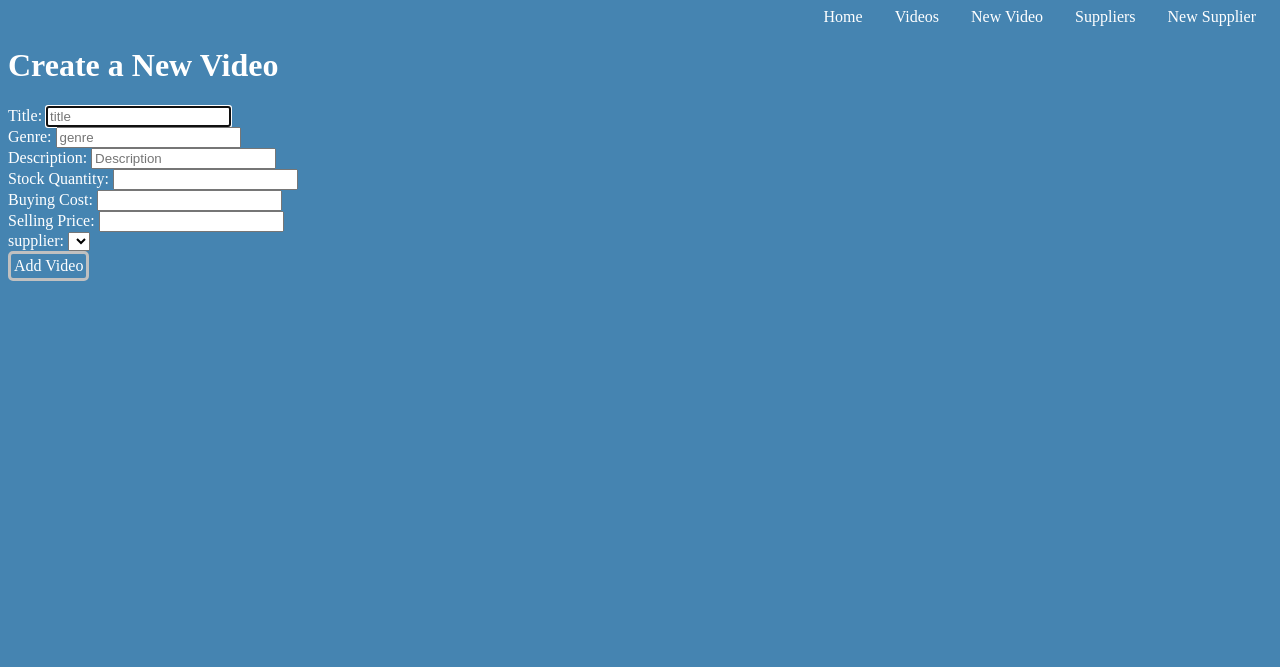
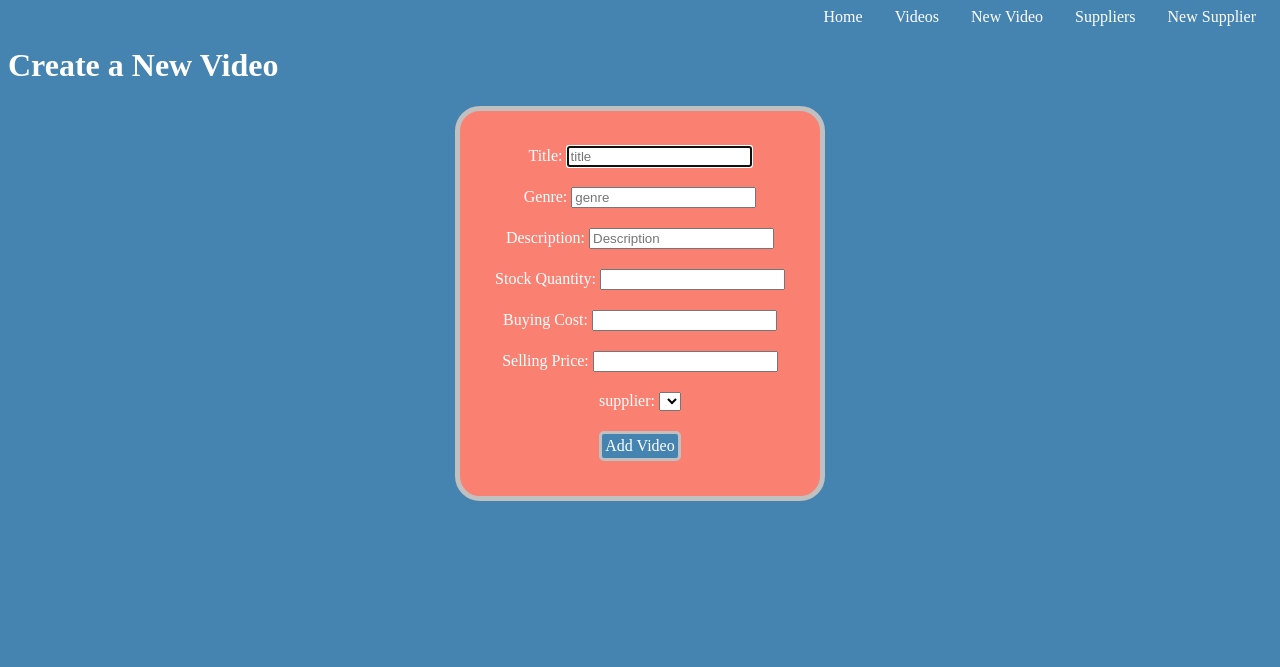
Before and after one commit to Tcherin/Shop-Inventory-Project, a Flask app: page /videos/new in a window 1280 px wide. Shown: the top 667 px of the page. Run offline with Flask 3, Linux system fonts and the light colour scheme; data that the repository does not hold is empty; some libraries are stand-ins or nearby versions.

Commit message:
more css

```diff
--- a/static/base.css
+++ b/static/base.css
@@ -1,6 +1,7 @@
 body {
   background-color: #4584b1;
   color: white;
+  min-height: 660px;
 }
 
 .navbar {
@@ -10,12 +11,24 @@ body {
   margin-right: 1em;
 }
 
+.page-title {
+  font-size: 75px;
+}
+
 button {
   all: unset;
   background-color: #4584b1;
   border-radius: 5px;
   border: 3px solid silver;
   padding: 3px;
+}
+
+button:hover {
+  scale: 110%;
+}
+
+button:active {
+  scale: 90%;
 }
 
 button > input {
--- a/static/new.css
+++ b/static/new.css
@@ -1,3 +1,19 @@
-body {
-  background-color: #4584b1;
+.form-container {
+  display: flex;
+  justify-content: center;
+  align-items: center;
+  flex-direction: column;
+  top: 50%;
 }
+
+.form {
+  background-color: salmon;
+  border: 5px solid silver;
+  border-radius: 25px;
+  padding: 25px;
+}
+
+.form-item {
+  text-align: center;
+  padding: 10px;
+}
--- a/templates/suppliers/index.html
+++ b/templates/suppliers/index.html
@@ -25,7 +25,7 @@
   {% for supplier in all_suppliers %}
   <div class="item">
     <div>
-      <p>Name: {{supplier.name}}</p>
+      <p class="title">{{supplier.name}}</p>
       <p>Contact number: {{supplier.contact_number}}</p>
       {% if supplier.activity == True %}
       <p>Activity Status: Active</p>
--- a/templates/videos/new.html
+++ b/templates/videos/new.html
@@ -13,68 +13,49 @@
 <header>
   <h1>Create a New Video</h1>
 </header>
-<form action="/videos" method="post">
-  <section>
-    <section>
-      <div>
+<form class="form-container" action="/videos" method="post">
+  <section class="form">
+    <div class="form-item">
       <label for="title">Title:</label>
-        <input
-          type="text"
-          id="title"
-          name="title"
-          placeholder="title"
-          required
-          autofocus
-        />
+      <input type="text" name="title" placeholder="title" required autofocus />
     </div>
-      <div>
+    <div class="form-item">
       <label for="genre">Genre:</label>
-        <input
-          type="text"
-          id="genre"
-          name="genre"
-          placeholder="genre"
-          required
-        />
+      <input type="text" name="genre" placeholder="genre" required />
     </div>
-      <div>
+    <div class="form-item">
       <label for="description">Description:</label>
       <input
         type="text"
-          id="description"
         name="description"
         placeholder="Description"
         required
         autofocus
       />
     </div>
-      <div>
+    <div class="form-item">
       <label for="stock_quantity">Stock Quantity:</label>
-        <input
-          type="number"
-          id="stock_quantity"
-          name="stock_quantity"
-          required
-        />
+      <input type="number" name="stock_quantity" required />
     </div>
-      <div>
+    <div class="form-item">
       <label for="buying_cost">Buying Cost:</label>
-        <input type="number" id="buying_cost" name="buying_cost" required />
+      <input type="number" name="buying_cost" required />
     </div>
-      <div>
+    <div class="form-item">
       <label for="selling_price">Selling Price:</label>
-        <input type="number" id="selling_price" name="selling_price" required />
+      <input type="number" name="selling_price" required />
     </div>
-      <div>
+    <div class="form-item">
       <label for="supplier">supplier:</label>
-        <select id="supplier" name="supplier_id">
+      <select name="supplier_id">
         {% for supplier in all_suppliers %} {% if supplier.activity == True %}
         <option value="{{ supplier.id }}">{{ supplier.name }}</option>
         {% endif %} {% endfor %}
       </select>
     </div>
+    <div class="form-item">
       <button type="submit">Add Video</button>
-    </section>
+    </div>
   </section>
 </form>
 {% endblock content %}
```
Also changed, not shown: static/index.css (+21 -2 lines), templates/suppliers/new.html (+9 -17 lines), templates/videos/index.html (+11 -3 lines). Lines whose indentation alone changed are shown as unchanged.
